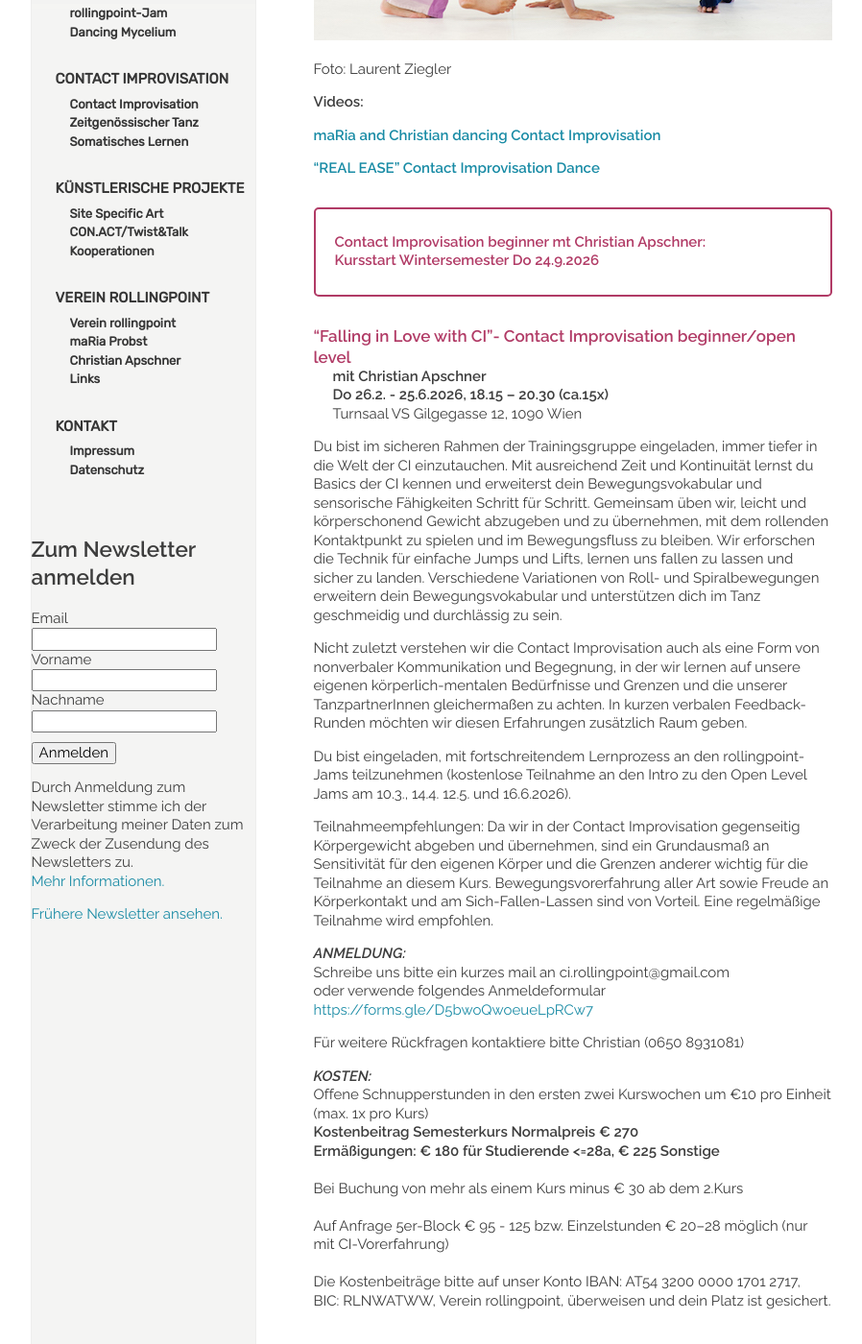
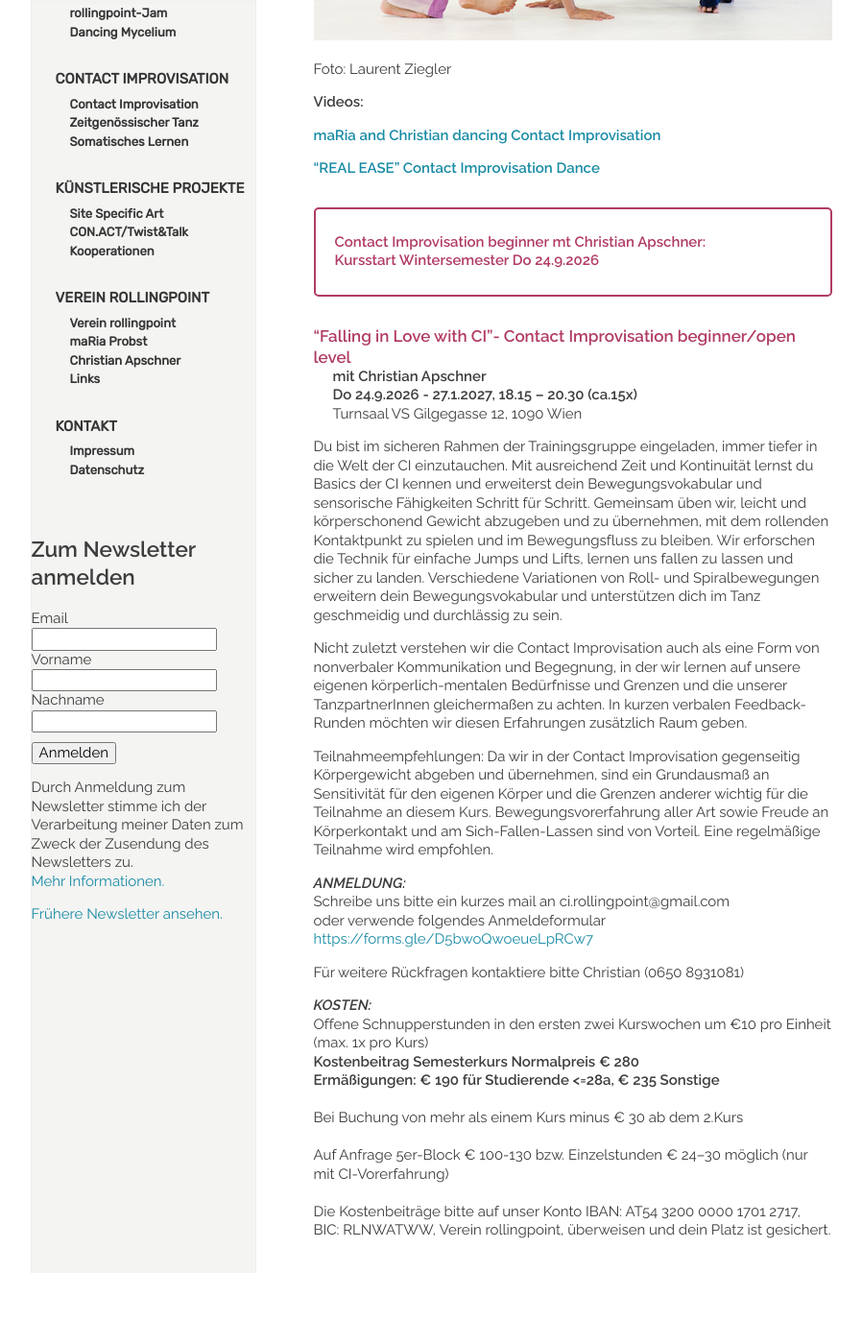
Before and after one commit to manulari/rollingpointat, a Jekyll site: the page built from _pages_de/contactbeg.md, in a window 1280 px wide and 1400 px high, scrolled down 458 px. Shown: the whole window at 96% size, without its empty margins (152-1050 px from the left). Built offline with Jekyll 4.4.1, drawn with Linux system fonts in a browser that asks for light colours; comment, search, counter and statistics services are not loaded; after the commit the page ends 1784 px from its top, so only the background shows below that.

Commit message:
Update page (de) “contactbeg”

```diff
--- a/_pages_de/contactbeg.md
+++ b/_pages_de/contactbeg.md
@@ -19,14 +19,12 @@ Foto: Laurent Ziegler
 #### "Falling in Love with CI"- Contact Improvisation beginner/open level
 
 **mit Christian Apschner**\
-**Do 26.2. - 25.6.2026, 18.15 – 20.30 (ca.15x)**\
+**Do 24.9.2026 - 27.1.2027, 18.15 – 20.30 (ca.15x)**\
 Turnsaal VS Gilgegasse 12, 1090 Wien
 
 Du bist im sicheren Rahmen der Trainingsgruppe eingeladen, immer tiefer in die Welt der CI einzutauchen. Mit ausreichend Zeit und Kontinuität lernst du Basics der CI kennen und erweiterst dein Bewegungsvokabular und sensorische Fähigkeiten Schritt für Schritt. Gemeinsam üben wir, leicht und körperschonend Gewicht abzugeben und zu übernehmen, mit dem rollenden Kontaktpunkt zu spielen und im Bewegungsfluss zu bleiben. Wir erforschen die Technik für einfache Jumps und Lifts, lernen uns fallen zu lassen und sicher zu landen. Verschiedene Variationen von Roll- und Spiralbewegungen erweitern dein Bewegungsvokabular und unterstützen dich im Tanz geschmeidig und durchlässig zu sein.
 
 Nicht zuletzt verstehen wir die Contact Improvisation auch als eine Form von nonverbaler Kommunikation und Begegnung, in der wir lernen auf unsere eigenen körperlich-mentalen Bedürfnisse und Grenzen und die unserer TanzpartnerInnen gleichermaßen zu achten. In kurzen verbalen Feedback-Runden möchten wir diesen Erfahrungen zusätzlich Raum geben.
-
-Du bist eingeladen, mit fortschreitendem Lernprozess an den rollingpoint-Jams teilzunehmen (kostenlose Teilnahme an den Intro zu den Open Level Jams am 10.3., 14.4. 12.5. und 16.6.2026).
 
 Teilnahmeempfehlungen: Da wir in der Contact Improvisation gegenseitig Körpergewicht abgeben und übernehmen, sind ein Grundausmaß an Sensitivität für den eigenen Körper und die Grenzen anderer wichtig für die Teilnahme an diesem Kurs. Bewegungsvorerfahrung aller Art sowie Freude an Körperkontakt und am Sich-Fallen-Lassen sind von Vorteil. Eine regelmäßige Teilnahme wird empfohlen.
 
@@ -39,11 +37,11 @@ Für weitere Rückfragen kontaktiere bitte Christian (0650 8931081)
 
 ***KOSTEN:***\
 Offene Schnupperstunden in den ersten zwei Kurswochen um €10 pro Einheit (max. 1x pro Kurs)\
-**Kostenbeitrag Semesterkurs Normalpreis € 270**\
-**Ermäßigungen: € 180 für Studierende <=28a, € 225 Sonstige**\
+**Kostenbeitrag Semesterkurs Normalpreis € 280**\
+**Ermäßigungen: € 190 für Studierende <=28a, € 235 Sonstige**\
 \
 Bei Buchung von mehr als einem Kurs minus € 30 ab dem 2.Kurs\
 \
-Auf Anfrage 5﻿er-Block € 95 - 125 bzw. Einzelstunden € 20–28 möglich (nur mit CI-Vorerfahrung)\
+Auf Anfrage 5﻿er-Block € 100-130 bzw. Einzelstunden € 24–30 möglich (nur mit CI-Vorerfahrung)\
 \
 Die Kostenbeiträge bitte auf unser Konto IBAN: AT54 3200 0000 1701 2717, BIC: RLNWATWW, Verein rollingpoint, überweisen und dein Platz ist gesichert.
```
